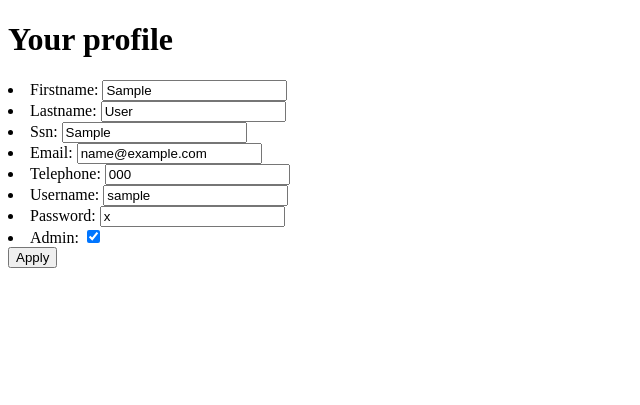
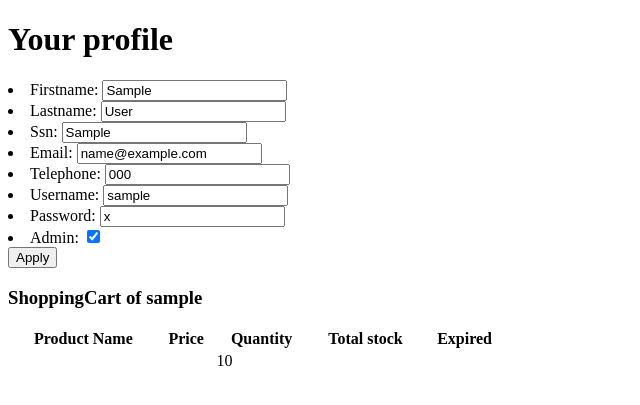
Before and after one commit to pottzer/Websys, a Django app: a page that uses users/templates/users/profile.html in a window 1280 px wide. Shown: the part 26-431 px from the top of the page, without its empty margins (0-640 px from the left). Run offline with Django 3.2, Linux system fonts and the light colour scheme; a user stored in the database is signed in; tables that the repository leaves empty hold one stand-in row (values such as "Sample post").

Commit message:
Fixed that in a users profile for adming you can view that users shopping cart

```diff
--- a/shopping/models.py
+++ b/shopping/models.py
@@ -4,7 +4,6 @@ from users.models import User
 from goods.models import Goods
 
 class ShoppingCart(models.Model):
-	#username = models.ForeignKey(User)
 	username = models.OneToOneField(User)
 
 
--- a/shopping/views.py
+++ b/shopping/views.py
@@ -113,7 +113,7 @@ class CheckOutView(View):
 			OI = OrderItems(productID = product, orderID = O, price = productPrice, name = productName, quantity = ShoppingQuantity)
 			OI.save()
 
-		#for i in xrange(lengthInentory):
-		#	inventoryList[i].delete()
+		for i in xrange(lengthInventory):
+			inventoryList[i].delete()
 
 		return HttpResponseRedirect(reverse('shopping:Shoppingcart', args=(request.user.id,)))
--- a/users/templates/users/createUser.html
+++ b/users/templates/users/createUser.html
@@ -10,5 +10,4 @@
 					<li><input type="submit" value="Submit" /></li>
 				</ul>
 			</form>
-
 {% endblock %}
--- a/users/templates/users/profile.html
+++ b/users/templates/users/profile.html
@@ -9,4 +9,27 @@
 	<input type="submit" value="Apply" />
 </form>
 
+{% if user.admin %}
+	<h3>ShoppingCart of {{customer.username}}</h3>
+
+	<table style="width:500px">
+		<tr>
+			<th>Product Name</th>
+			<th>Price</th>
+			<th>Quantity</th>
+			<th>Total stock</th>
+			<th>Expired</th>
+		</tr>
+	{% for i in Inventory %}
+		<tr>
+			<td>{{i.productID.name}}</td>
+			<td>{{i.productID.price}}</td>
+			<td>{{i.quantity}}</td>
+			<td>{{i.productID.stock}}</td>
+			<td>{{i.productID.expired}}</td>
+		</tr>
+	{% endfor %}
+	</table>
+{% endif %}
+
 {% endblock %}
--- a/users/views.py
+++ b/users/views.py
@@ -12,6 +12,7 @@ from generic.views import GenericView
 from users.backend import Backend
 from users.forms import LoginForm, CreateUserForm, AdminEditUserForm
 from users.models import User
+from shopping.models import ShoppingCart, Inventory
 
 def index(request):
 	print index
@@ -94,8 +95,11 @@ class AdminEditUser(GenericView):
 
 	def get(self, request, *args, **kwargs):
 		instance = get_object_or_404(User, username=kwargs['username'])
+		S = ShoppingCart.objects.get(username = instance.id)
+		I = Inventory.objects.filter(shopping_cartID = S.id)
+		print(I)
 		form = self.form(None, instance=instance)
-		return render(request, self.template_name, {'form': form})
+		return render(request, self.template_name, {'form': form, 'Inventory': I, 'customer':instance,})
 
 	def post(self, request, *args, **kwargs):
 		instance = get_object_or_404(User, username=kwargs['username'])
```
